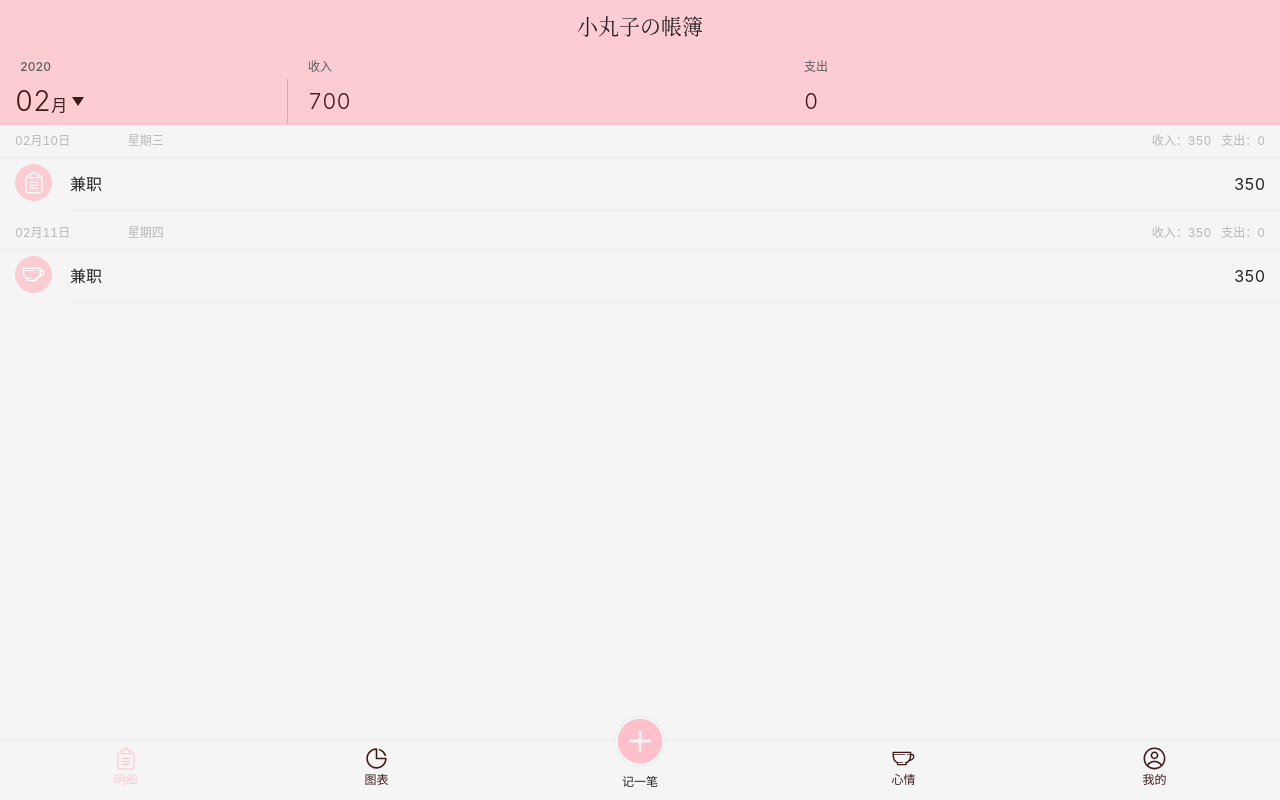
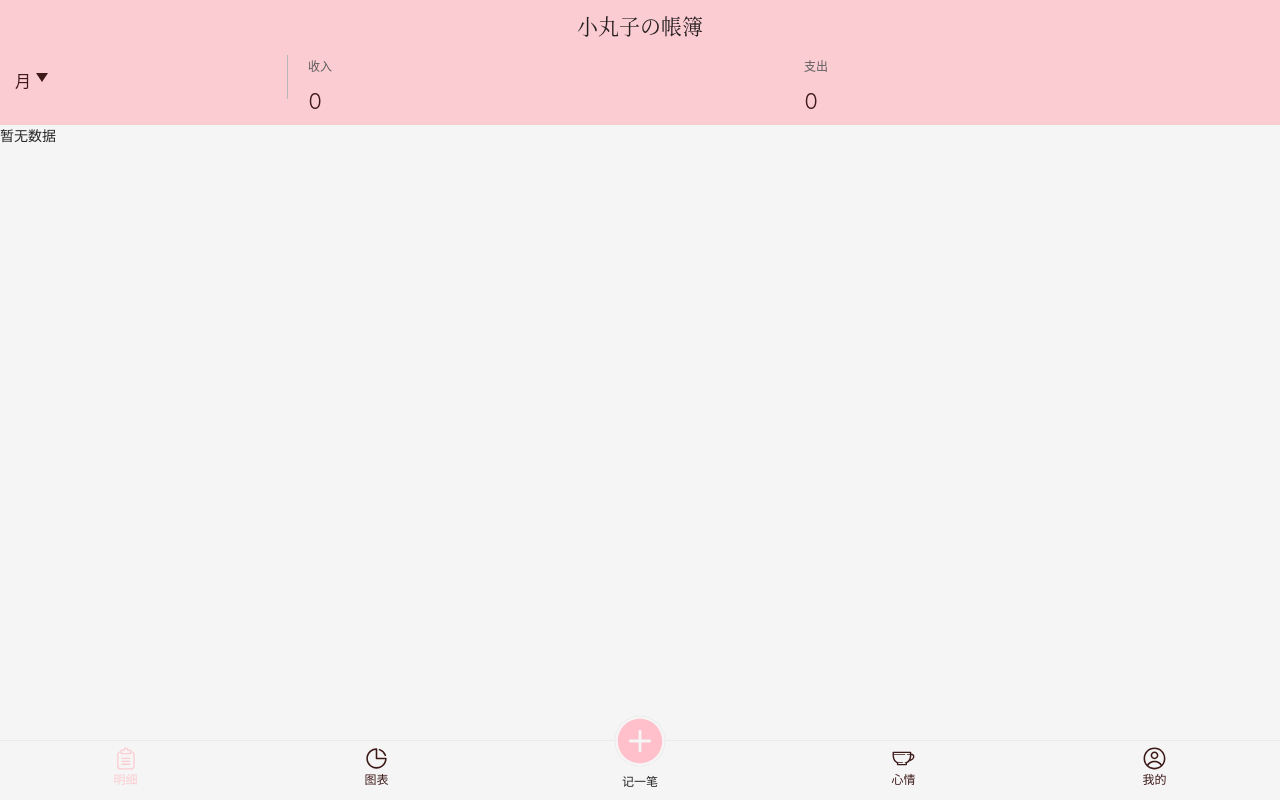
Before and after one commit to Sunee-Jan/wallet, a Vue app: page /#/index in a window 1280 px wide. Built offline with nearby package versions, Linux system fonts and the light colour scheme.

Commit message:
数据库排序前

```diff
--- a/src/store/calculator.ts
+++ b/src/store/calculator.ts
@@ -3,6 +3,7 @@ export default{
     state: {
         counterIsShow:false,
         calendarIsShow:false,
+        currentDate:new Date(),
         createData:[{title:'YYYY-MM',items:[
             {day:'DD',week:'',payAll:0,incomeAll:0,list:[
                 {id:'',icon:'',kind:'',amount:0}]
--- a/src/store/money.ts
+++ b/src/store/money.ts
@@ -1,24 +1,9 @@
+import { number } from "echarts";
+
 export default{
     namespaced: true,
     state: {
-        dataAll:[
-          {title:'2020-02',items:[
-            {day:'10',week:'三',payAll:0,incomeAll:0,lists:[
-              // {id:'57900',icon:'#list',kind:'早餐',amount:-19},
-              // {id:'11200',icon:'#list',kind:'工资',amount:22000},
-              // {id:'11500',icon:'#list',kind:'午餐',amount:-21},
-              {id:'11700',icon:'#list',kind:'兼职',amount:350},]},
-            {day:'11',week:'四',payAll:0,incomeAll:0,lists:[
-              // {id:'10200',icon:'#coffee',kind:'早餐',amount:-19},
-              // {id:'11800',icon:'#coffee',kind:'午餐',amount:-21},
-              {id:'11600',icon:'#coffee',kind:'兼职',amount:350}, ]}
-          ]},
-          {title:'2020-01',items:[
-            {day:'02',week:'一',payAll:0,incomeAll:0,lists:[
-              // {id:'57900',icon:'#list',kind:'早餐',amount:-19},
-              // {id:'11500',icon:'#list',kind:'午餐',amount:-21},
-              {id:'11700',icon:'#list',kind:'兼职',amount:350},]}]},
-        ],
+       dataAll:JSON.parse(localStorage.getItem('m') ||`[{"title":"","items":[{"day":"","week":"","payAll":0,"incomeAll":0,"list":[{"id":"","icon":"","kind":"","amount":0}]}]}]`) ,
         dateShow:false,
         currentDate:new Date(),
         titleTime:'',
@@ -40,7 +25,7 @@ export default{
       state.dataAll[state.showTile].items.forEach((day: { incomeAll: number; payAll: number; lists: any[] })=>{
        day.incomeAll=0
        day.payAll=0
-       day.lists.forEach((list: { amount: number })=>{
+       day.list.forEach((list: { amount: number })=>{
         if(list.amount>0){
           day.incomeAll += list.amount
          }else{
--- a/src/views/pages/index/calendarMM.vue
+++ b/src/views/pages/index/calendarMM.vue
@@ -83,10 +83,10 @@ methods:{
   },
   //开始时间
   handleEndDateConfirm () {
-   this.dateIsShow =false;
+    this.dateIsShow =false;
    this.titleTime=dayjs(this.$store.state.money.currentDate).format('YYYY-MM')
    this.dataAll.forEach(item=>{
-     if(item.title===this.titleTime){
+      if(item.title===this.titleTime){
        this.showTile=this.dataAll.indexOf(item)
      }
    })
--- a/src/views/pages/index/index.vue
+++ b/src/views/pages/index/index.vue
@@ -16,7 +16,6 @@ var dayjs = require('dayjs')
 export default {
   components: { IndexTop, IndexBody, CalendarMM },
   name:'UserList',
-
 }
 </script>
 
--- a/src/views/pages/index/indexBody.vue
+++ b/src/views/pages/index/indexBody.vue
@@ -1,21 +1,28 @@
 <template>
-  <ul class="list">
+<div class="showPart">
+  <ul  v-if="!isShow">
+    <li>暂无数据</li>
+  </ul>
+<ul class="list" v-if="isShow">
         <li v-for="data in dataShow.items" :key="data.id">
           <h6>
             <span>{{dataShow.title.slice(5,7)}}月{{data.day}}日</span>
-            <span>星期{{data.week}}</span>
+            <span>{{data.week}}</span>
             <p>
               <span>支出：{{data.payAll}}</span>
               <span>收入：{{data.incomeAll}}</span>
             </p>
           </h6>
-          <p v-for="list in data.lists" :key="list.id">
+          <p v-for="list in data.list" :key="list.id">
             <Icon :name="list.icon" svg='nav'/>
             <span class="detail">{{list.kind}}</span>
             <span class="pay">{{list.amount}}</span>
           </p>
         </li>
     </ul>
+
+</div>
+
 </template>
 
 <script>
@@ -31,13 +38,16 @@ methods:{
 },
 computed:{
   ...mapState('money',['dataAll','dateShow','currentDate','titleTime','showTile','monthPay','monthIncome']),
-  ...mapGetters('money',['dataShow'])
+  ...mapGetters('money',['dataShow']),
+  isShow(){
+    return this.$store.state.money.dataAll[0].title
+  }
 },
 mounted(){
   let sum =0
   let negSum=0
   this.dataShow.items.forEach(day=>{
-    day.lists.forEach(list=>{
+    day.list.forEach(list=>{
       if(list.amount>0){
         sum += list.amount
        }else{
--- a/src/views/pages/keepAccounts/calculator.vue
+++ b/src/views/pages/keepAccounts/calculator.vue
@@ -11,7 +11,10 @@
         <button @click='inputContent'>7</button>
         <button @click='inputContent'>8</button>
         <button @click='inputContent'>9</button>
-        <button @click="datePick"><span class="calendar"><Icon name="#日历" svg='menology'/>今天</span></button>
+        <button @click="datePick">
+          <span class="calendar" v-show="!isToday"><Icon name="#日历" svg='menology'/>今天</span>
+          <span v-show="isToday" class="pickedDay">{{currentDate}}</span>
+        </button>
         <button @click='inputContent'>4</button>
         <button @click='inputContent'>5</button>
         <button @click='inputContent'>6</button>
@@ -31,15 +34,26 @@
 
 <script>
 import {nanoid} from 'nanoid'
+import dayjs from 'dayjs'
 export default {
     name:'UerCalculator',
     data() {
       return {
         note:'',
-        number:'0.00'
+        number:'0.00',
+        isToday:false,//选择的日期是否为今天
       }
     },
     computed:{
+    //当前选择的时间
+    currentDate(){
+      if(dayjs(new Date()).format('YYYY/MM/DD')===dayjs(this.$store.state.calculator.currentDate).format('YYYY/MM/DD')){
+        this.isToday=false
+      }else{
+        this.isToday=true
+        return dayjs(this.$store.state.calculator.currentDate).format('YYYY/MM/DD')
+      }
+    },
     //计算器是否显示
     counterIsShow:{
     get(){
@@ -161,7 +175,7 @@ methods:{
      return this.number +=e.target.textContent
     }
   },
-  //回退
+  //计算数字内容回退
   back(){
     if(this.number.length===1){
       if('0123456789'.indexOf(this.number)>=0){
@@ -180,14 +194,14 @@ methods:{
   datePick(){
     this.calendarIsShow=true
   },
-  //完成 提交数据
-  done(){
-  this.amount=this.number
-  this.createId=nanoid()
-  this.counterIsShow=false
-  if(this.note){
-    this.kind=this.note
+  //清空数据库
+  toEmptyDataAll(){
+    if(!this.$store.state.money.dataAll[0].title){
+    this.dataAll=[]
   }
+  },
+  //push数据库新数据
+  updateDataAll(){
   let flagPushDay=true
   let flagPushYM =true
   let indexPushDate=-1
@@ -195,28 +209,47 @@ methods:{
      if(everyMOnth.title===this.createYM){
         everyMOnth.items.forEach(everyDay=>{
         if(everyDay.day===this.createDD){
-            console.log('新增同日数据'+everyDay.lists);
-            everyDay.lists.push(this.createList)//新增同日数据
+           everyDay.list.push(this.createList)//新增同日数据
            flagPushDay = false
           }
         })
         flagPushYM =false
-            //  console.log(this.dataAll.indexOf(everyMOnth));
         indexPushDate=this.dataAll.indexOf(everyMOnth)
        }
      })
   if(!flagPushYM && flagPushDay){
-    console.log('新增不同日数据'+this.dataAll[indexPushDate].items);
     this.dataAll[indexPushDate].items.push(this.createYMInfo)//新增不同日数据
     flagPushYM =true
   }else if(flagPushYM){
-    console.log('新增不同年月数据'+this.dataAll);
      this.dataAll.push(this.createData) //新增不同年月数据
   }
-  console.log(JSON.stringify(this.createData));
-  console.log(JSON.stringify(this.dataAll));
   },
-
+  //将最新数据库存入localStorage中
+  putLocalStorage(){
+    localStorage.setItem('m',JSON.stringify(this.dataAll))
+  },
+  //断开calculator中crateData地址，以免影响dataAll
+  changeCreateDataAddress(){
+    this.$store.state.calculator.createData=[{title:'YYYY-MM',items:[
+            {day:'DD',week:'',payAll:0,incomeAll:0,list:[
+                {id:'',icon:'',kind:'',amount:0}]
+            }]
+      }]
+  },
+  //完成 提交数据
+  done(){
+  this.amount=this.number
+  this.number='0.00'
+  this.createId=nanoid()
+  this.counterIsShow=false
+  if(this.note){
+    this.kind=this.note
+  }
+  this.toEmptyDataAll()
+  this.updateDataAll()
+  this.putLocalStorage()
+  this.changeCreateDataAddress()
+  },
 }
 }
 </script>
@@ -295,4 +328,7 @@ input::placeholder{
           height: 2.5rem;
         }
       }
+  .pickedDay{
+    font-size: 1.6rem;
+  }
 </style>
--- a/src/views/pages/keepAccounts/calendarMD.vue
+++ b/src/views/pages/keepAccounts/calendarMD.vue
@@ -22,7 +22,7 @@ data() {
   return {
     minDate: new Date(2010, 0, 1),
     maxDate: new Date(2100, 11, 31),
-    currentDate: new Date(),
+    // currentDate: new Date(),
   }
 },
 computed:{
@@ -57,6 +57,14 @@ computed:{
     set(val){
       const week=['星期日','星期一','星期二','星期三','星期四','星期五','星期六']
       return this.$store.state.calculator.createData[0].items[0].week=week[val]
+    }
+  },
+  currentDate:{
+    get(){
+      return this.$store.state.calculator.currentDate
+    },
+    set(val){
+      this.$store.state.calculator.currentDate=val
     }
   }
 },
```
Lines whose indentation alone changed are shown as unchanged.
